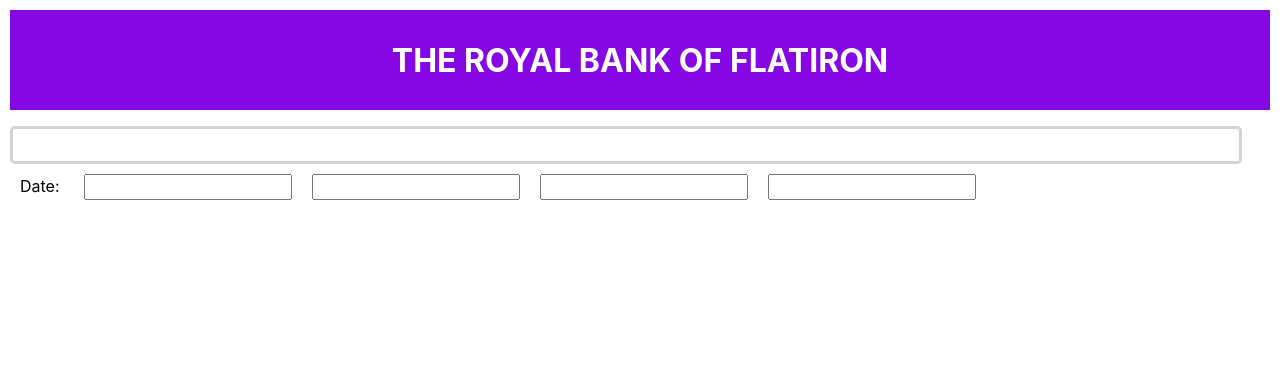
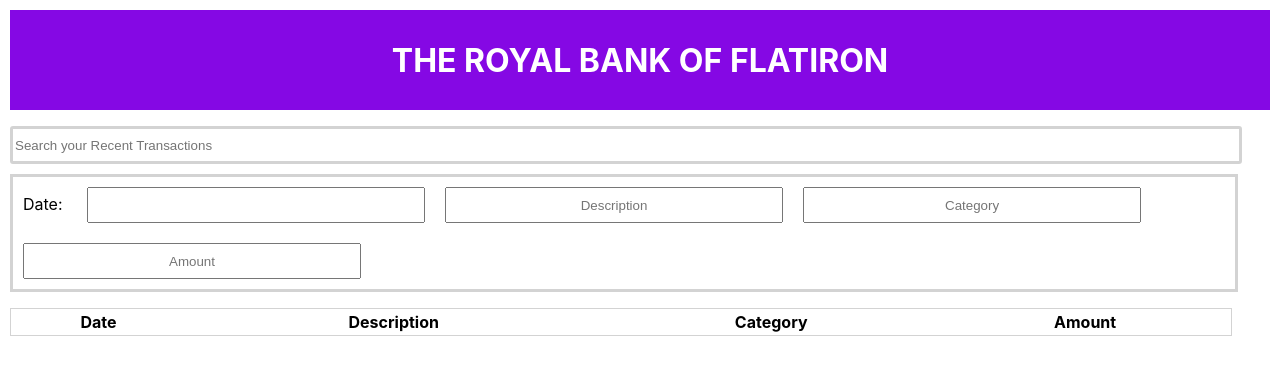
Before and after one commit to Soundmoney254/Bank-of-Flatiron, a React (Create React App) app: page / in a window 1280 px wide. Shown: the top 370 px of the page. Built offline with nearby package versions, Linux system fonts and the light colour scheme.

Commit message:
Added the Table and it's components

```diff
--- a/src/App.css
+++ b/src/App.css
@@ -16,7 +16,7 @@
 #search{
   width: 97%;
   height: 30px;
-  border-radius: 5px;
+  border-radius: 3px;
   border: solid lightgray;
   float:left;
 }
@@ -28,6 +28,15 @@ hr {
 .input {
   display: inline;
   margin: 10px;
-  height: 20px;
-  width: 200px;
+  height: 30px;
+  width: 330px;
+  text-align: center;
 }
+#table{
+  width: 97% ;
+  border: solid 1px lightgray;
+}
+#form{
+  width: 97%;
+  border: solid lightgray;
+}
--- a/src/App.js
+++ b/src/App.js
@@ -2,6 +2,7 @@ import './App.css';
 import Header from './components/Header';
 import Search from './components/Search';
 import Form from './components/Form';
+import Table from './components/Table';
 
 function App() {
   return (
@@ -10,7 +11,11 @@ function App() {
       <hr/>
       <Search/>
       <hr/>
+      <br/>
+      <br/>
       <Form/>
+      <hr/>
+      <Table/>
     </div>
   );
 }
--- a/src/components/Form.js
+++ b/src/components/Form.js
@@ -3,12 +3,12 @@ import React from 'react'
 function Form() {
   return (
     <div>
-        <form>
+        <form id='form'>
             <label htmlFor='date' className='input' > Date: </label>
             <input className='input'/>
-            <input className='input'/>
-            <input className='input'/>
-            <input className='input'/>
+            <input className='input' placeholder='Description'/>
+            <input className='input' placeholder='Category'/>
+            <input className='input'placeholder='Amount'/>
         </form>
     </div>
   )
--- a/src/components/Search.js
+++ b/src/components/Search.js
@@ -2,7 +2,7 @@ import React from 'react'
 
 function Search() {
   return (
-    <div><input id='search'/></div>
+    <div><input id='search' placeholder='Search your Recent Transactions'/></div>
   )
 }
 
--- a/src/components/Table.js
+++ b/src/components/Table.js
@@ -0,0 +1,12 @@
+import React from 'react';
+import TableHeader from './TableHeader';
+
+function Table() {
+  return (
+   <table id='table'>
+    <TableHeader/>
+   </table>
+  )
+}
+
+export default Table
--- /dev/null
+++ b/src/components/TableHeader.js
@@ -0,0 +1,16 @@
+import React from 'react'
+
+function TableHeader() {
+  return (
+    <thead>
+    <tr>
+      <th className='tableHeaders'>Date</th>
+      <th className='tableHeaders'>Description</th>
+      <th className='tableHeaders'>Category</th>
+      <th className='tableHeaders'>Amount</th>
+    </tr>
+  </thead>
+  )
+}
+
+export default TableHeader
```
Also changed, not shown: src/components/TableBody.js (added, +13 -0 lines), src/components/TableRow.js (added, +14 -0 lines).
